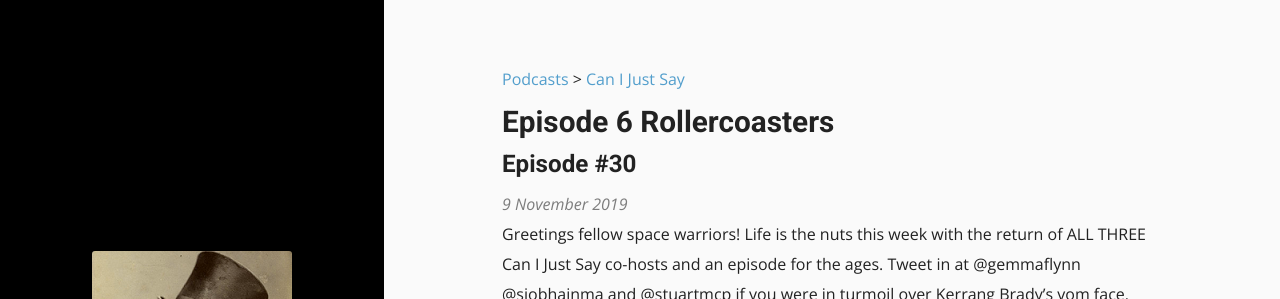
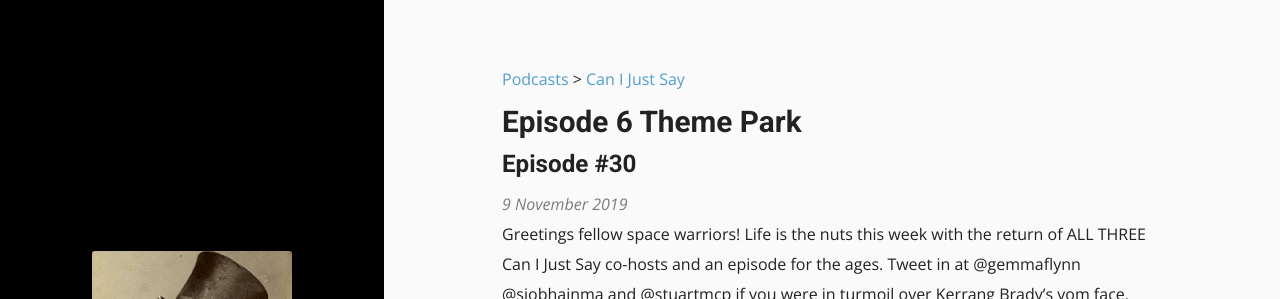
Before and after one commit to hatondog/hatondog.github.io, a Jekyll site: the page built from _episodes/can-i-just-say-apprentice/30.md, in a window 1280 px wide. Shown: the top 299 px of the page. Built offline with Jekyll 4.4.1, drawn with Linux system fonts in a browser that asks for light colours.

Commit message:
Add files via upload

```diff
--- a/_episodes/can-i-just-say-apprentice/30.md
+++ b/_episodes/can-i-just-say-apprentice/30.md
@@ -1,9 +1,9 @@
 ---
-title: Episode 6 Rollercoasters
-slug: episode-6-rollercoasters
+title: Episode 6 Theme Park
+slug: episode-6-theme-park
 number: 30
 description: Greetings fellow space warriors! Life is the nuts this week with the return of ALL THREE Can I Just Say co-hosts and an episode for the ages. Tweet in at @gemmaflynn @siobhainma and @stuartmcp if you were in turmoil over Kerrang Brady’s vom face.
-link-mp3: http://feeds.soundcloud.com/stream/710072995-hatondog-can-i-just-say-ep30-episode-6-rollercoasters.mp3
+link-mp3: http://feeds.soundcloud.com/stream/710072995-hatondog-can-i-just-say-ep30-episode-6-theme-park.mp3
 duration: "01:03:19"
 byte-length: 152002266
 pub-date: Sat, 09 Nov 2019 02:41:16 +0000
```
